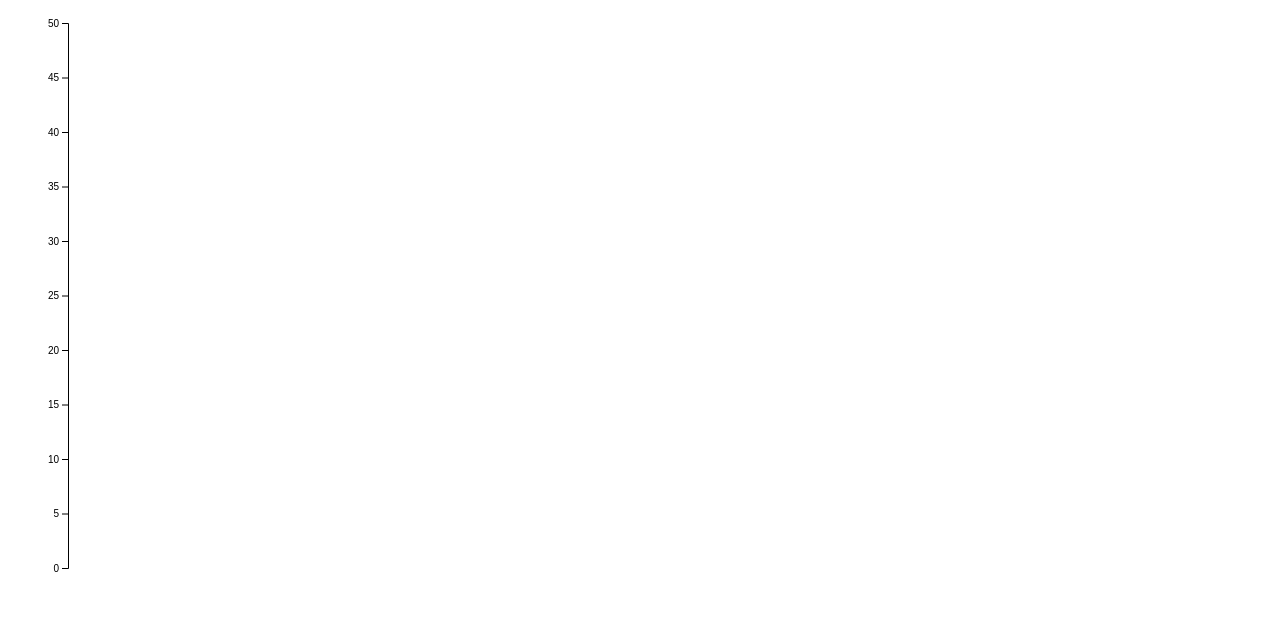
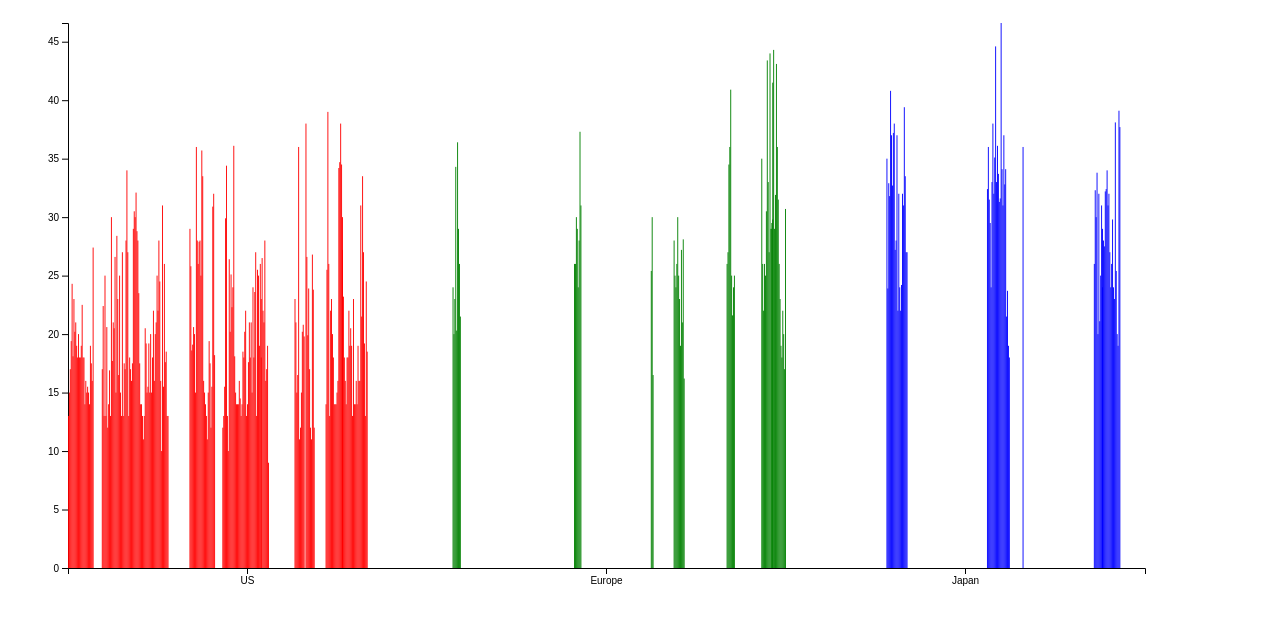
Before and after one commit to frmh0313/19Fall_CS590IDV, a website: page assignment1/p1_grouped.html in a window 1280 px wide. Drawn offline with nearby package versions, Linux system fonts and the light colour scheme.

Commit message:
working but coarse first draft with todos

```diff
--- a/assignment1/assignment1_1.js
+++ b/assignment1/assignment1_1.js
@@ -2,6 +2,13 @@
 "understanding description: three grouped bar charts associated with three origins.";
 "Each grouped barchart shows the distribution of mpg of cars.";
 "As the value of mpg, color changes";
+
+// TODO
+/*
+1. Fix translate - remove gap within a same origin.
+2. Discretization of range using different colors
+3. Deciding and implementing Adequate width of each bar
+*/
 
 async function drawChart() {
   let dimensions = {
@@ -20,18 +27,13 @@ async function drawChart() {
   dimensions.boundedWidth =
     dimensions.width - dimensions.margin.left - dimensions.margin.right;
 
-  let carsWithModel = [];
-  const dataSet = await d3.csv("./old_cars.csv").then(data => {
-    return data.map(row => {
-      let key = `${row.Car}_${row.Model}`;
-      let obj = {};
-      obj[key] = row.MPG;
-      obj["Origin"] = row.Origin;
-      return obj;
-    });
-  });
-
-  console.log(dataSet);
+  const dataSet = await d3.csv("./old_cars.csv").then(data =>
+    data.map(row => {
+      let carModel = `${row.Car}_${row.Model}`;
+      row.Car = carModel;
+      return row;
+    })
+  );
 
   const wrapper = d3
     .select("#wrapper")
@@ -46,25 +48,56 @@ async function drawChart() {
       `translate(${dimensions.margin.left}px, ${dimensions.margin.top}px)`
     );
 
+  const yAccessor = row => +row.MPG;
+
+  const xAccesor0 = row => row.Origin;
+
+  const xAccessor1 = row => row.Car;
+
   const yScale = d3
     .scaleLinear()
-    .domain([0, 50])
+    // .domain(d3.extent(dataSet, yAccessor))
+    .domain([0, d3.max(d3.extent(dataSet.map(row => +row.MPG)))])
     .range([dimensions.boundedHeight, 0]);
 
-  const yAxisGenerator = d3.axisLeft().scale(yScale);
+  const xScale0 = d3
+    .scaleBand()
+    .domain(dataSet.map(row => row.Origin))
+    .range([0, dimensions.boundedWidth]);
+
+  const xScale1 = d3
+    .scaleBand()
+    .domain(dataSet.map(row => row.Car))
+    .range([0, xScale0.bandwidth()]);
+
+  // const yAxisGenerator = d3.axisLeft().scale(yScale);
+  const yAxisGenerator = d3.axisLeft(yScale);
 
   const yAxis = bounds.append("g").call(yAxisGenerator);
 
-  const xScale1 = d3
-    .scaleBand()
-    .domain(["US", "Europe", "Japan"])
-    .rangeRound([
-      dimensions.margin.left,
-      dimensions.width - dimensions.margin.right
-    ])
-    .padding(0.05);
+  const xAxisGenerator = d3.axisBottom(xScale0);
 
-  const xScale2 = d3.scaleBand().domain([]);
+  const color = d3
+    .scaleOrdinal()
+    .domain(dataSet.map(row => row.Origin))
+    .range(["red", "green", "blue"]);
+
+  const xAxis = bounds
+    .append("g")
+    .call(xAxisGenerator)
+    .style("transform", `translateY(${dimensions.boundedHeight}px)`);
+
+  // working
+  bounds
+    .selectAll("rect")
+    .data(dataSet)
+    .join("rect")
+    .attr("x", d => xScale1(d.Car))
+    .attr("y", d => yScale(d.MPG))
+    .attr("width", xScale1.bandwidth())
+    .attr("height", d => yScale(0) - yScale(d.MPG))
+    .attr("fill", d => color(d.Origin))
+    .attr("transform", d => `translate(${xScale0(d.Origin)}, 0)`);
 }
 
 drawChart();
```
Also changed, not shown: assignment1/p1_grouped.html (+0 -1 lines).
